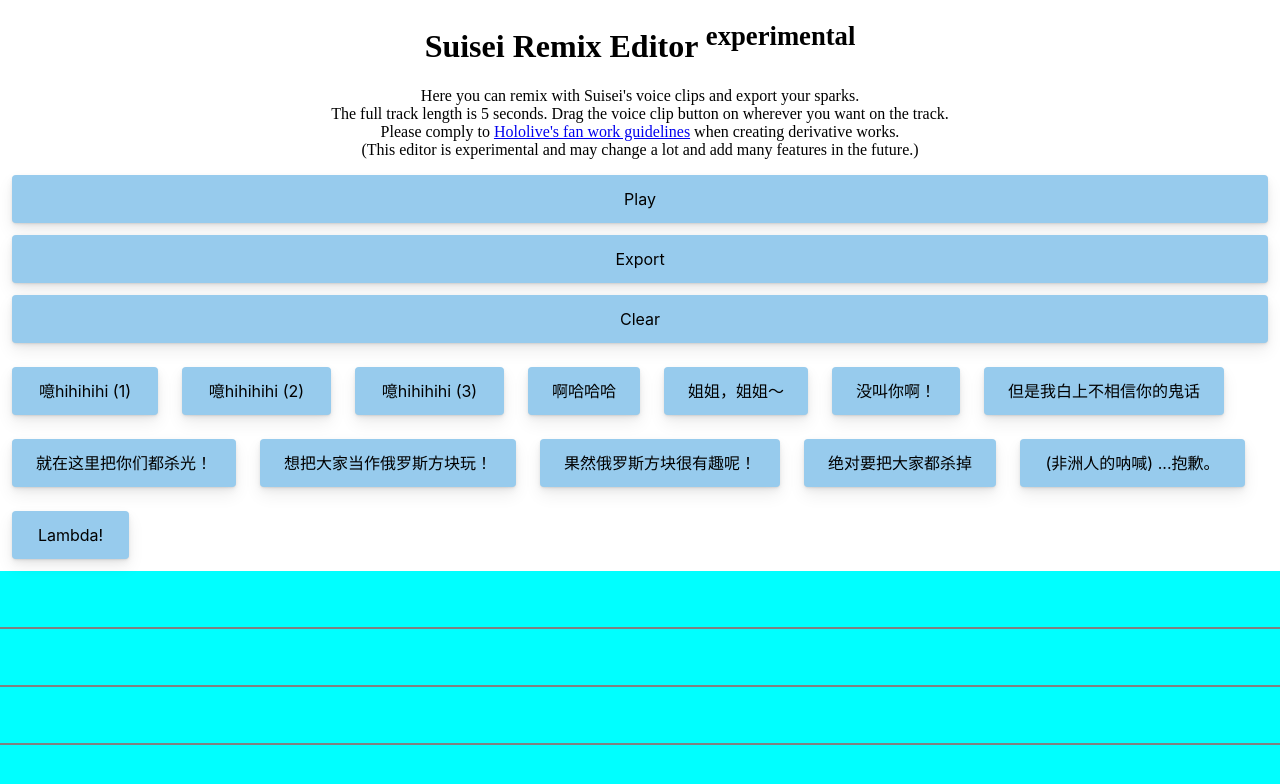
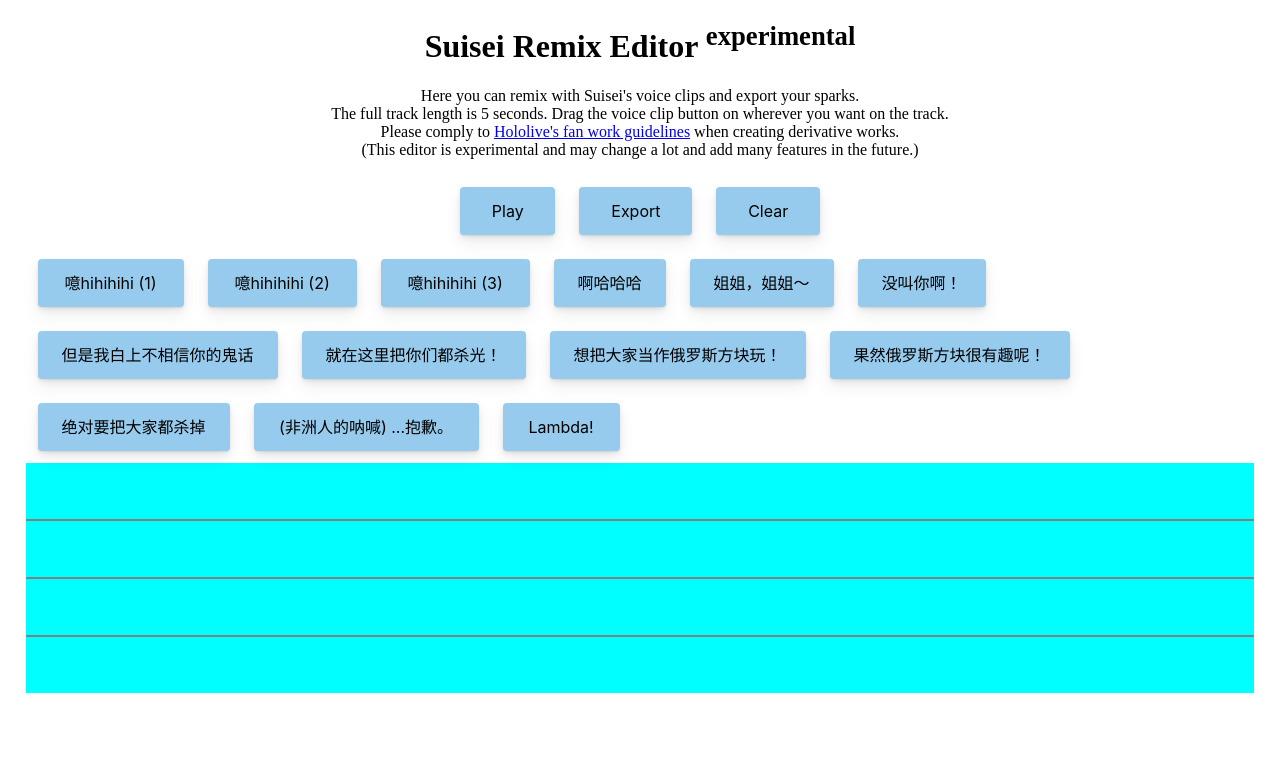
Before and after one commit to suisei-cn/starbuttons, a Vue app: page /#/editor in a window 1280 px wide. Shown: the top 784 px of the page. Built offline with nearby package versions, Linux system fonts and the light colour scheme.

Commit message:
fix(EditorView): UI fix

```diff
--- a/src/views/EditorView.vue
+++ b/src/views/EditorView.vue
@@ -8,7 +8,7 @@
       <div
         id="operations"
         :style="{
-          display: smallScreen === 1 ? 'none' : 'block',
+          display: smallScreen === 1 ? 'none' : 'flex',
           opacity: smallScreen === 2 ? 0 : 1
         }"
       >
@@ -308,11 +308,20 @@ export default class App extends Vue {
 
 #page {
   height: 100%;
-  width: 100%;
+  margin: 0 2vw;
 }
 
 #header {
   text-align: center;
+}
+
+#operations {
+  display: flex;
+  flex-direction: row;
+  margin: 0 unquote("max(33vw, 200px)");
+  .normalBtn {
+    flex-grow: 1;
+  }
 }
 
 #smallScreen {
@@ -333,16 +342,10 @@ export default class App extends Vue {
 }
 
 #tracks {
-  position: static;
-  left: 2vw;
-  right: 2vw;
-  bottom: 2vh;
   background-color: aquamarine;
 }
 
 .track {
-  width: 100%;
-  left: 2.5%;
   height: $btn-height * 1.4;
   background-color: aqua;
 
```
